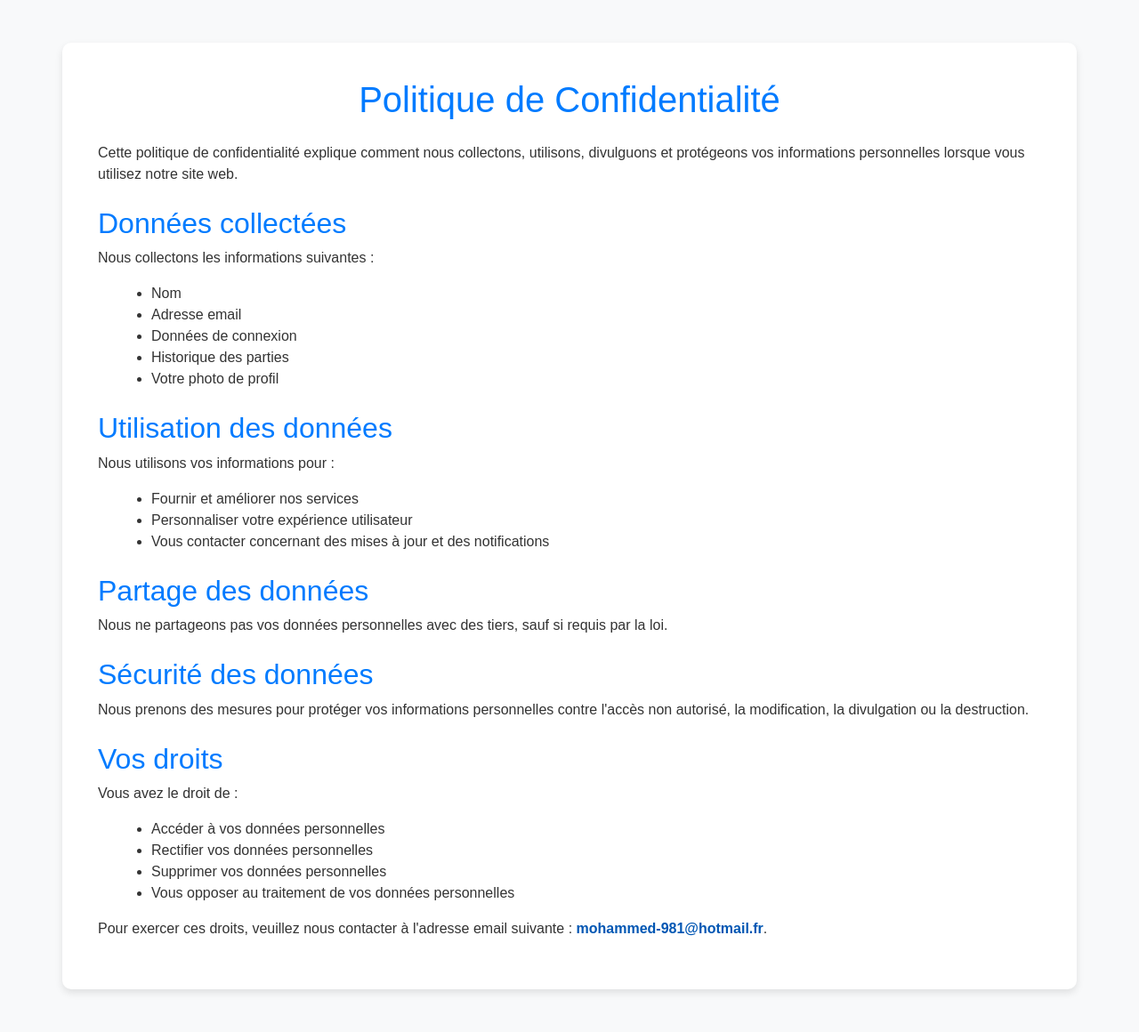
After one commit to WilliamsOz/ft_transcendance, a Django app: page /RGPD_Politique/ in a window 1280 px wide. The commit adds this page. Shown: the whole page at 89% size. Run offline with Django 4.2, Linux system fonts and the light colour scheme; some libraries are stand-ins or nearby versions.

Commit message:
Ajout de la politque Utilisateur

```diff
--- /dev/null
+++ b/app/User/templates/User/RGPD_Politique.html
@@ -0,0 +1,70 @@
+<!DOCTYPE html>
+<html lang="fr">
+<head>
+    <meta charset="UTF-8">
+    <meta name="viewport" content="width=device-width, initial-scale=1.0">
+    <title>Politique de Confidentialité</title>
+    <link rel="stylesheet" href="https://stackpath.bootstrapcdn.com/bootstrap/4.5.2/css/bootstrap.min.css">
+    <style>
+        body {
+            background-color: #f8f9fa;
+            color: #333;
+            font-family: 'Arial', sans-serif;
+        }
+        .container {
+            background-color: #fff;
+            padding: 40px;
+            border-radius: 10px;
+            box-shadow: 0 4px 8px rgba(0,0,0,0.1);
+            margin-top: 20px;
+        }
+        h1, h2 {
+            color: #007bff;
+        }
+        ul {
+            list-style-type: disc;
+            margin-left: 20px;
+        }
+        .contact-info {
+            font-weight: bold;
+            color: #0056b3;
+        }
+    </style>
+</head>
+<body>
+    <div class="container my-5">
+        <h1 class="mb-4 text-center">Politique de Confidentialité</h1>
+        <p>Cette politique de confidentialité explique comment nous collectons, utilisons, divulguons et protégeons vos informations personnelles lorsque vous utilisez notre site web.</p>
+        <h2 class="mt-4">Données collectées</h2>
+        <p>Nous collectons les informations suivantes :</p>
+        <ul>
+            <li>Nom</li>
+            <li>Adresse email</li>
+            <li>Données de connexion</li>
+            <li>Historique des parties</li>
+            <li>Votre photo de profil</li>
+
+        </ul>
+        <h2 class="mt-4">Utilisation des données</h2>
+        <p>Nous utilisons vos informations pour :</p>
+        <ul>
+            <li>Fournir et améliorer nos services</li>
+            <li>Personnaliser votre expérience utilisateur</li>
+            <li>Vous contacter concernant des mises à jour et des notifications</li>
+        </ul>
+        <h2 class="mt-4">Partage des données</h2>
+        <p>Nous ne partageons pas vos données personnelles avec des tiers, sauf si requis par la loi.</p>
+        <h2 class="mt-4">Sécurité des données</h2>
+        <p>Nous prenons des mesures pour protéger vos informations personnelles contre l'accès non autorisé, la modification, la divulgation ou la destruction.</p>
+        <h2 class="mt-4">Vos droits</h2>
+        <p>Vous avez le droit de :</p>
+        <ul>
+            <li>Accéder à vos données personnelles</li>
+            <li>Rectifier vos données personnelles</li>
+            <li>Supprimer vos données personnelles</li>
+            <li>Vous opposer au traitement de vos données personnelles</li>
+        </ul>
+        <p>Pour exercer ces droits, veuillez nous contacter à l'adresse email suivante : <span class="contact-info">mohammed-981@hotmail.fr</span>.</p>
+    </div>
+</body>
+</html>
--- a/app/User/templates/User/profil.html
+++ b/app/User/templates/User/profil.html
@@ -76,4 +76,6 @@
     }
 </style>
 
+
+
 {% endblock %}
--- a/app/User/views.py
+++ b/app/User/views.py
@@ -63,3 +63,6 @@ def create_user(request):
 def profil(request, user_id):
 	user = User.objects.get(user_id=user_id)
 	return render(request, 'User/profil.html', {'user': user})
+
+def RGPD_Politique(request):
+    return render(request, 'User/RGPD_Politique.html')
--- a/app/app/urls.py
+++ b/app/app/urls.py
@@ -16,7 +16,7 @@ Including another URLconf
 """
 from django.contrib import admin
 from django.urls import path
-from User.views import log, home, create_user, oauth_token, profil
+from User.views import log, home, create_user, oauth_token, profil, RGPD_Politique
 from Game.views import rapid_game_auth, create_tournament, play_game, home_game, player_registration, start_tournament, end_match, ia_game, play_ia_game
 from Game.views import morpion_game , save_morpion_game, game_history, game_over , morpion_form
 
@@ -52,4 +52,7 @@ urlpatterns = [
     path('game_over/<int:user_id>/<str:result>/', game_over, name='game_over'),
     path('morpion_history/<int:user_id>/', game_history, name='game_history'),
 
+
+	path('RGPD_Politique/', RGPD_Politique, name='RGPD_Politique'),
+
 ]
```
Also changed, not shown: app/templates/app/base.html (+7 -0 lines), app/templates/app/footer_rgpd.html (added).
